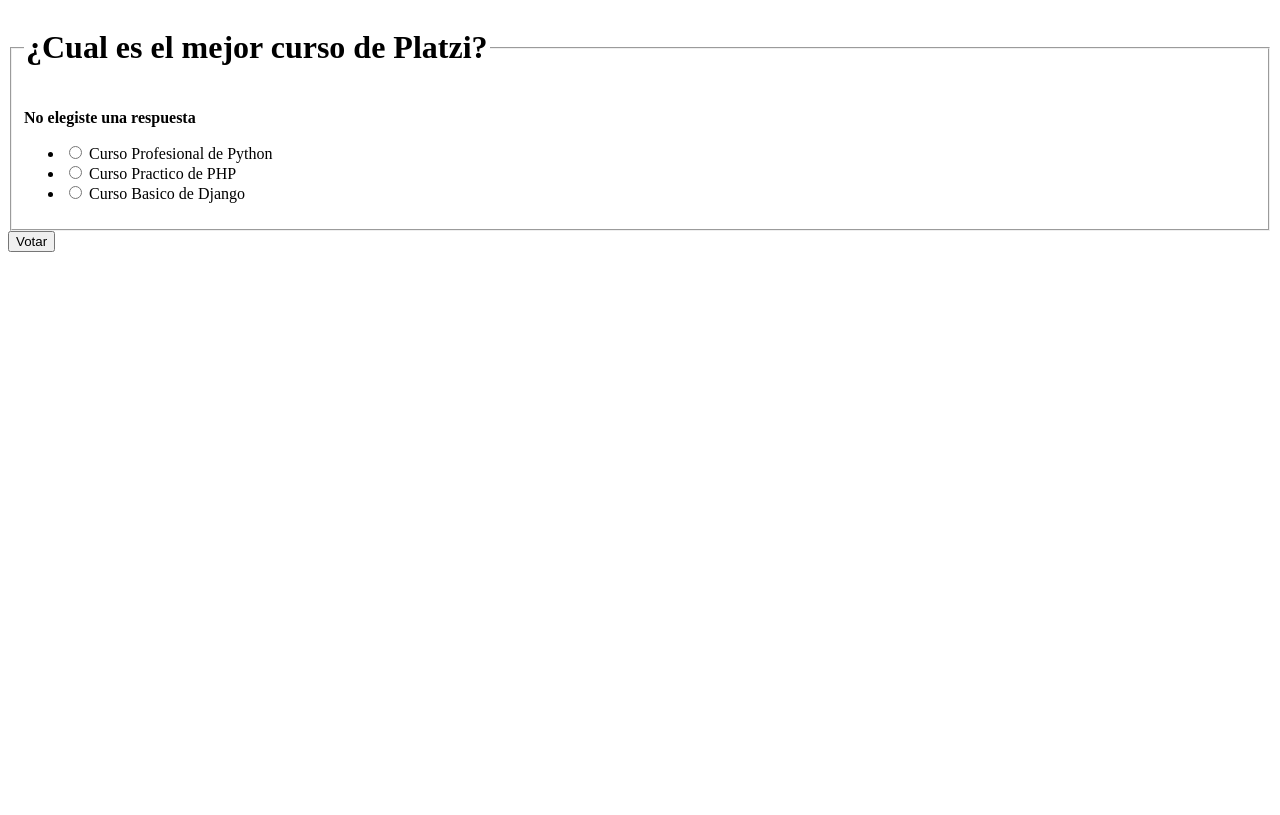
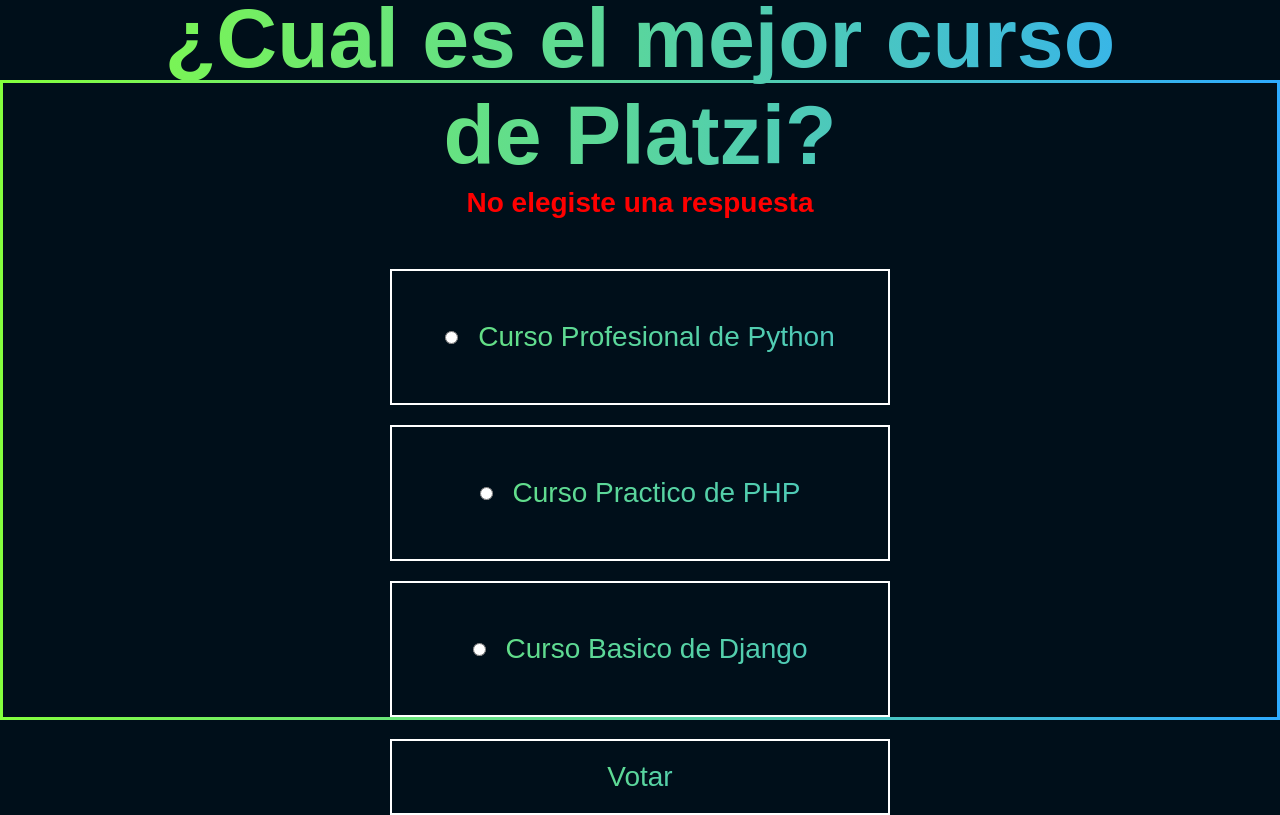
Before and after one commit to Alfonsonrx/premiosplatzi, a Django app: page /polls/1/vote/ in a window 1280 px wide. Before the commit the page ends 252 px from the top, so only its background shows below. Run offline with Django 4.2, Linux system fonts and the light colour scheme; data comes from the database, SQL or seed files in the repository; both versions use the stored data as it was after the commit.

Commit message:
Adding style for detail and results view

```diff
--- a/premiosplatziapp/polls/static/polls/style.css
+++ b/premiosplatziapp/polls/static/polls/style.css
@@ -4,7 +4,7 @@
     box-sizing: border-box;
 }
 
-body {
+body,form {
     display: flex;
     align-items: center;
     justify-content: center;
@@ -13,6 +13,22 @@
     height: 100vh;
     background: hsl(204, 100%, 5%);
     font-family: Arial, Helvetica, sans-serif;
+}
+
+form{
+    height: 80vh;
+    border-width: 3px;
+    border-style: solid;
+    border-image:
+    linear-gradient(
+        to right,
+        hsl(98, 100%, 62%),
+        hsl(204, 100%, 59%)
+    )1;
+}
+
+fieldset{
+    border-color: transparent;
 }
 
 header {
@@ -25,7 +41,7 @@
 
     height: 60px;
     font-size: 72px;
-    color: #71632d;
+    /* color: #71632d; */
 }
 
 ul {
@@ -65,6 +81,26 @@
     text-decoration: none;
 }
 
+p {
+    display: flex;
+    align-items: center;
+    justify-content: center;
+
+    color: aqua;
+}
+
+strong{
+    display: flex;
+    align-items: center;
+    justify-content: center;
+
+    padding-bottom: 50px;
+
+    color: red;
+    font-size: 28px;
+}
+
+
 footer {
     display: flex;
     align-items: center;
@@ -73,3 +109,41 @@
     width: 100vw;
     padding: 50px;
 }
+
+input[type="submit"] {
+    background: linear-gradient(
+        to right,
+        hsl(98, 100%, 62%),
+        hsl(204, 100%, 59%)
+    );
+    -webkit-background-clip: text;
+    -webkit-text-fill-color: transparent;
+    text-align: center;
+
+    padding: 20px;
+    width: 500px;
+
+    border: 2px solid white;
+    font-size: 28px;
+    cursor: pointer;
+}
+
+input[type="radio"] {
+    background-color: red;
+}
+
+label {
+    padding-left: 20px;
+}
+
+input[type="submit"]:hover {
+    /* border: 4px solid white; */
+    border-width: 3px;
+    border-style: solid;
+    border-image:
+    linear-gradient(
+        to right,
+        hsl(204, 100%, 59%),
+        hsl(98, 100%, 62%)
+    )1;
+}
--- a/premiosplatziapp/polls/templates/polls/detail.html
+++ b/premiosplatziapp/polls/templates/polls/detail.html
@@ -1,5 +1,49 @@
-<form action="{% url 'polls:vote' question.id %}" method="post">
-    {% csrf_token %} <!--  importante -->
+{% load static %}
+<!DOCTYPE html>
+<html lang="en">
+<head>
+    <meta charset="UTF-8">
+    <meta http-equiv="X-UA-Compatible" content="IE=edge">
+    <meta name="viewport" content="width=device-width, initial-scale=1.0">
+    <link rel="stylesheet" href="{% static 'polls/style.css' %}">
+    <title>{{question.question_text}}</title>
+</head>
+<body>
+    <form action="{% url 'polls:vote' question.id %}" method="post">
+        {% csrf_token %} <!--  importante -->
+        <fieldset>
+            <header><h3>{{ question.question_text }}</h3></header>
+            {% if error_message %}
+                <p><strong>{{ error_message }}</strong></p>
+            {% endif %}
+            {% if question.choice_set.all %}
+                <ul>
+                    {% for choice in question.choice_set.all %}
+                    <li>
+                        <input
+                            type="radio"
+                            name="choice"
+                            id="choice{{ forloop.counter }}"
+                            value="{{ choice.id }}">
+                        <label for="choice{{ forloop.counter }}">
+                            {{ choice.choice_text }}
+                        </label>
+                    </li>
+                    {% endfor %}
+                </ul>
+            {% else %}
+                <p>No choices are available.</p>
+            {% endif %}
+        </fieldset>
+        {% if question.choice_set.all %}
+            <input type="submit" value="Votar">
+        {% endif %}
+    </form>
+</body>
+</html>
+
+<!-- <form action="{% url 'polls:vote' question.id %}" method="post">
+    {% csrf_token %}
     <fieldset>
         <legend><h1>{{ question.question_text }}</h1></legend>
         {% if error_message %}
@@ -25,4 +69,4 @@
         {% endif %}
     </fieldset>
     <input type="submit" value="Votar">
-</form>
+</form> -->
```
Also changed, not shown: premiosplatziapp/polls/templates/polls/results.html (+25 -2 lines), premiosplatziapp/db.sqlite3.
